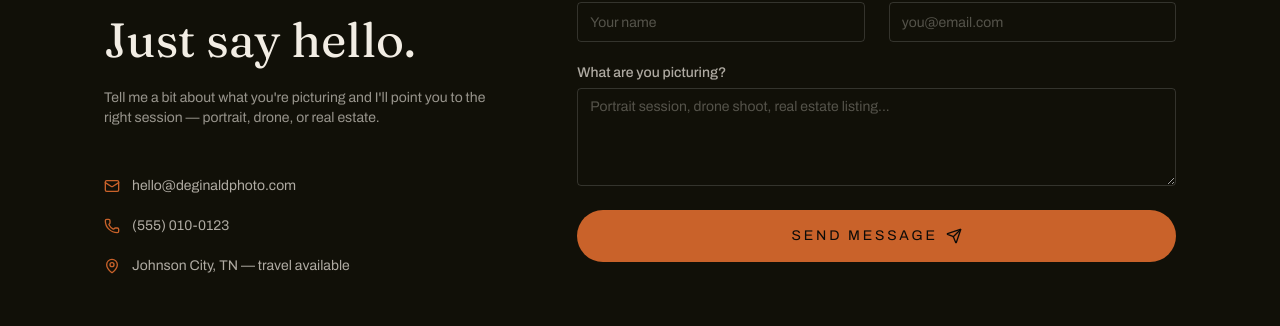
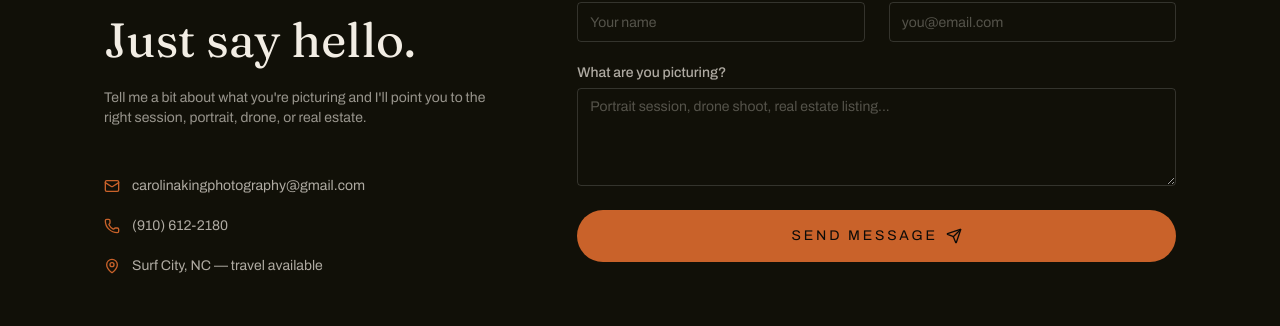
Before and after one commit to deginald/deginald-photography, a Next.js app: page / in a window 1280 px wide. Shown: the part 2356-2682 px from the top of the page. Built offline with nearby package versions, Linux system fonts and the light colour scheme.

Commit message:
Update general-contact.tsx

```diff
--- a/components/general-contact.tsx
+++ b/components/general-contact.tsx
@@ -29,21 +29,21 @@ export function GeneralContact() {
           </h2>
           <p className="mt-6 max-w-sm font-body text-sm text-[#f2ede4]/60">
             Tell me a bit about what you're picturing and I'll point you to
-            the right session — portrait, drone, or real estate.
+            the right session, portrait, drone, or real estate.
           </p>
 
           <div className="mt-12 flex flex-col gap-5">
             <div className="flex items-center gap-3 font-body text-sm text-[#f2ede4]/70">
               <Mail className="h-4 w-4 text-[#c9622a]" />
-              hello@deginaldphoto.com
+              carolinakingphotography@gmail.com
             </div>
             <div className="flex items-center gap-3 font-body text-sm text-[#f2ede4]/70">
               <Phone className="h-4 w-4 text-[#c9622a]" />
-              (555) 010-0123
+              (910) 612-2180
             </div>
             <div className="flex items-center gap-3 font-body text-sm text-[#f2ede4]/70">
               <MapPin className="h-4 w-4 text-[#c9622a]" />
-              Johnson City, TN — travel available
+              Surf City, NC — travel available
             </div>
           </div>
         </div>
```
